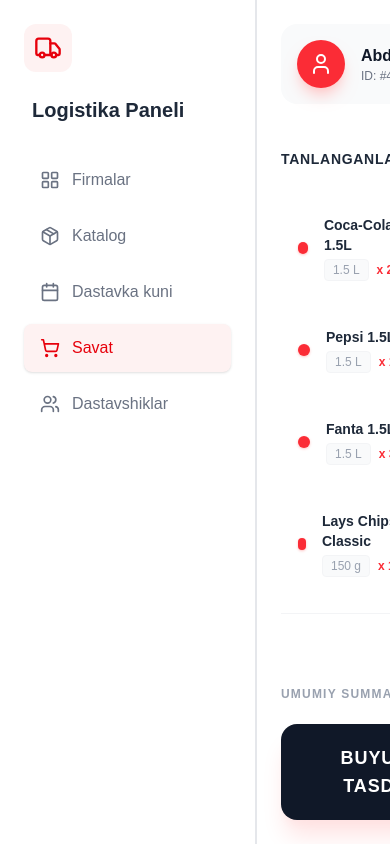
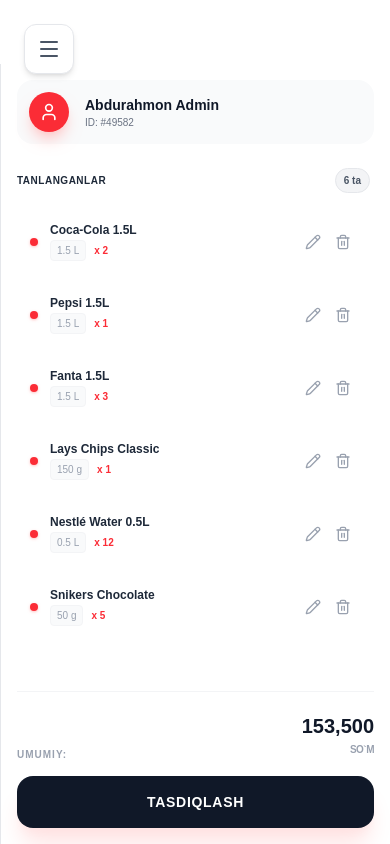
Before and after one commit to Ibrohim121/idea, a Next.js app: page /savat in a window 390 px wide. Built offline with nearby package versions, Linux system fonts and the light colour scheme.

Commit message:
responsive

```diff
--- a/app/components/CartDetails.tsx
+++ b/app/components/CartDetails.tsx
@@ -54,80 +54,80 @@
   }, [items]);
 
   return (
-    <section className={`${fullWidth ? 'flex-1' : 'w-85 hidden 2xl:flex'} bg-white border-l border-gray-200 p-6 flex flex-col h-full`}>
-      <div className="flex items-center gap-4 mb-10 p-4 bg-gray-50 rounded-2xl">
-        <div className="w-12 h-12 bg-red-500 rounded-full flex items-center justify-center text-white shadow-lg shadow-red-200">
-          <User size={24} />
+    <section className={`${fullWidth ? 'flex-1' : 'w-85 hidden 2xl:flex'} bg-white border-l border-gray-200 p-4 md:p-6 flex flex-col h-full`}>
+      <div className="flex items-center gap-4 mb-6 md:mb-10 p-3 md:p-4 bg-gray-50 rounded-2xl">
+        <div className="w-10 h-10 md:w-12 md:h-12 bg-red-500 rounded-full flex items-center justify-center text-white shadow-lg shadow-red-200">
+          <User size={20} className="md:w-[24px]" />
         </div>
         <div className="overflow-hidden">
-          <p className="font-bold text-gray-900 truncate">Abdurahmon Admin</p>
-          <p className="text-xs text-gray-500 font-medium">ID: #49582</p>
+          <p className="font-bold text-gray-900 truncate text-sm md:text-base">Abdurahmon Admin</p>
+          <p className="text-[10px] md:text-xs text-gray-500 font-medium">ID: #49582</p>
         </div>
       </div>
 
-      <div className="flex-1 overflow-y-auto pr-2 custom-scrollbar">
-        <div className="flex justify-between items-center mb-6">
-          <h3 className="font-bold text-gray-800 uppercase tracking-wider text-sm">Tanlanganlar</h3>
-          <span className="text-xs bg-gray-100 px-3 py-1.5 rounded-full text-gray-600 font-bold border border-gray-200">
-            {items.length} ta mahsulot
+      <div className="flex-1 overflow-y-auto pr-1 md:pr-2 custom-scrollbar">
+        <div className="flex justify-between items-center mb-4 md:mb-6">
+          <h3 className="font-bold text-gray-800 uppercase tracking-wider text-[10px] md:text-sm">Tanlanganlar</h3>
+          <span className="text-[10px] md:text-xs bg-gray-100 px-2 md:px-3 py-1 md:py-1.5 rounded-full text-gray-600 font-bold border border-gray-200">
+            {items.length} ta
           </span>
         </div>
 
-        <div className="space-y-3">
+        <div className="space-y-2 md:space-y-3">
           {items.map((item) => (
-            <div key={item.id} className="flex items-center justify-between group cursor-pointer p-4 hover:bg-red-50/40 rounded-2xl transition-all border border-transparent hover:border-red-100 hover:shadow-sm">
-              <div className="flex items-center gap-4">
-                <div className="w-3 h-3 rounded-full bg-red-500 shadow-sm shadow-red-200" />
+            <div key={item.id} className="flex items-center justify-between group cursor-pointer p-3 md:p-4 hover:bg-red-50/40 rounded-2xl transition-all border border-transparent hover:border-red-100 hover:shadow-sm">
+              <div className="flex items-center gap-3 md:gap-4">
+                <div className="w-2 h-2 md:w-3 md:h-3 rounded-full bg-red-500 shadow-sm shadow-red-200 shrink-0" />
                 <div>
-                  <h4 className="font-bold text-gray-800 text-sm">{item.name}</h4>
-                  <div className="flex items-center gap-2 mt-1">
-                    <span className="text-xs text-gray-400 bg-gray-50 px-2 py-0.5 rounded border border-gray-100">
+                  <h4 className="font-bold text-gray-800 text-xs md:text-sm line-clamp-1">{item.name}</h4>
+                  <div className="flex items-center gap-2 mt-0.5 md:mt-1">
+                    <span className="text-[10px] md:text-xs text-gray-400 bg-gray-50 px-1.5 md:px-2 py-0.5 rounded border border-gray-100">
                       {item.size}
                     </span>
-                    <span className="text-xs font-black text-red-500">
+                    <span className="text-[10px] md:text-xs font-black text-red-500">
                       x {item.quantity}
                     </span>
                   </div>
                 </div>
               </div>
-              <div className="flex items-center gap-1">
+              <div className="flex items-center gap-0.5 md:gap-1">
                 <button
                   onClick={() => handleEditClick(item)}
-                  className="p-2 text-gray-400 hover:text-blue-600 hover:bg-blue-50 rounded-xl transition-all opacity-0 group-hover:opacity-100"
+                  className="p-1.5 md:p-2 text-gray-400 hover:text-blue-600 hover:bg-blue-50 rounded-xl transition-all opacity-100 lg:opacity-0 lg:group-hover:opacity-100"
                 >
-                  <Pencil size={18} />
+                  <Pencil size={16} className="md:w-[18px]" />
                 </button>
                 <button
                   onClick={() => handleDeleteClick(item.id)}
-                  className="p-2 text-gray-400 hover:text-red-600 hover:bg-red-50 rounded-xl transition-all opacity-0 group-hover:opacity-100"
+                  className="p-1.5 md:p-2 text-gray-400 hover:text-red-600 hover:bg-red-50 rounded-xl transition-all opacity-100 lg:opacity-0 lg:group-hover:opacity-100"
                 >
-                  <Trash2 size={18} />
+                  <Trash2 size={16} className="md:w-[18px]" />
                 </button>
-                <ChevronRight size={18} className="text-gray-300 group-hover:text-red-500 transition-colors ml-1" />
+                <ChevronRight size={16} className="text-gray-300 group-hover:text-red-500 transition-colors ml-1 hidden md:block" />
               </div>
             </div>
           ))}
           {items.length === 0 && (
-            <div className="text-center py-20 bg-gray-50 rounded-3xl border-2 border-dashed border-gray-200">
-              <p className="text-gray-400 font-medium">Savat bo&apos;sh</p>
+            <div className="text-center py-10 md:py-20 bg-gray-50 rounded-3xl border-2 border-dashed border-gray-200">
+              <p className="text-sm md:text-base text-gray-400 font-medium">Savat bo&apos;sh</p>
             </div>
           )}
         </div>
       </div>
 
-      <div className="mt-auto pt-8 border-t border-gray-100">
-        <div className="flex justify-between items-end mb-6">
-          <span className="text-gray-400 font-bold text-xs uppercase tracking-widest leading-none">Umumiy summa:</span>
+      <div className="mt-auto pt-6 md:pt-8 border-t border-gray-100">
+        <div className="flex justify-between items-end mb-4 md:mb-6">
+          <span className="text-gray-400 font-bold text-[10px] md:text-xs uppercase tracking-widest leading-none">Umumiy:</span>
           <div className="text-right">
-            <span className="font-black text-3xl text-gray-900 block leading-none">
+            <span className="font-black text-xl md:text-3xl text-gray-900 block leading-none">
               {totalPrice.toLocaleString('uz-UZ')}
             </span>
-            <span className="text-xs font-bold text-gray-400 uppercase tracking-tighter">so`m</span>
+            <span className="text-[10px] md:text-xs font-bold text-gray-400 uppercase tracking-tighter">so`m</span>
           </div>
         </div>
         <button
-         className="w-full bg-gray-900 text-white py-5 rounded-2xl font-black text-lg hover:bg-red-600 shadow-xl shadow-red-100 transition-all active:scale-[0.98] uppercase tracking-wider">
-          Buyurtmani tasdiqlash
+          className="w-full bg-gray-900 text-white py-4 md:py-5 rounded-2xl font-black text-sm md:text-lg hover:bg-red-600 shadow-xl shadow-red-100 transition-all active:scale-[0.98] uppercase tracking-wider">
+          Tasdiqlash
         </button>
       </div>
 
--- a/app/components/Sidebar.tsx
+++ b/app/components/Sidebar.tsx
@@ -1,8 +1,8 @@
 
 'use client';
-import React from 'react';
+import React, { useState } from 'react';
 
-import { LayoutGrid, ShoppingCart, Truck, Calendar, Users, Package } from 'lucide-react';
+import { LayoutGrid, ShoppingCart, Truck, Calendar, Users, Package, Menu, X } from 'lucide-react';
 import { clsx, type ClassValue } from 'clsx';
 import { twMerge } from 'tailwind-merge';
 import Link from 'next/link';
@@ -23,14 +23,42 @@
 
 export default function Sidebar() {
   const pathname = usePathname();
+  const [isOpen, setIsOpen] = useState(false);
+
+  const toggleSidebar = () => setIsOpen(!isOpen);
 
   return (
-    <aside className="w-64 bg-white border-r border-gray-200 flex flex-col h-full shrink-0">
+    <>
+      {/* Mobile Hamburger Button */}
+      <button
+        onClick={toggleSidebar}
+        className="lg:hidden fixed top-6 left-6 z-50 p-3 bg-white border border-gray-200 rounded-xl shadow-md text-gray-600 hover:text-red-500 transition-colors"
+      >
+        {isOpen ? <X size={24} /> : <Menu size={24} />}
+      </button>
+
+      {/* Backdrop for Mobile */}
+      {isOpen && (
+        <div
+          className="lg:hidden fixed inset-0 bg-black/50 backdrop-blur-sm z-40 transition-opacity"
+          onClick={toggleSidebar}
+        />
+      )}
+
+      {/* Sidebar Content */}
+      <aside className={cn(
+        "fixed lg:static inset-y-0 left-0 z-40 w-64 bg-white border-r border-gray-200 flex flex-col h-full shrink-0 transition-transform duration-300 transform",
+        isOpen ? "translate-x-0" : "-translate-x-full lg:translate-x-0"
+      )}>
         <div className="p-6">
-        <div className="w-12 h-12 bg-red-50 rounded-xl flex items-center justify-center mb-6">
+          <div className="flex items-center gap-3 mb-6">
+            <div className="w-12 h-12 bg-red-50 rounded-xl flex items-center justify-center">
               <Truck className="text-red-600" size={28} />
             </div>
-        <h2 className="text-xl font-bold text-gray-800 mb-8 px-2">Logistika Paneli</h2>
+            <h2 className="text-xl font-bold text-gray-800 lg:block hidden">Logistika</h2>
+          </div>
+          <h2 className="text-xl font-bold text-gray-800 mb-8 px-2 lg:hidden">Logistika Paneli</h2>
+          <h2 className="text-xl font-bold text-gray-800 mb-8 px-2 lg:block hidden">Panel</h2>
 
           <nav className="space-y-2">
             {menuItems.map((item) => {
@@ -39,6 +67,7 @@
                 <Link
                   key={item.name}
                   href={item.path}
+                  onClick={() => setIsOpen(false)}
                   className={cn(
                     "flex items-center gap-3 w-full text-left font-medium px-4 py-3 rounded-lg transition-all",
                     isActive
@@ -54,5 +83,6 @@
           </nav>
         </div>
       </aside>
+    </>
   );
 }
--- a/app/page.tsx
+++ b/app/page.tsx
@@ -3,12 +3,14 @@
 
 export default function CatalogPage() {
   return (
-    <div className="flex h-screen w-full overflow-hidden bg-white">
+    <div className="flex h-screen w-full overflow-hidden bg-white flex-col lg:flex-row">
       {/* 1. Chap taraf */}
       <Sidebar />
 
       {/* 2. Markaz */}
-      <FirmGrid />
+      <div className="flex-1 overflow-y-auto mt-16 lg:mt-0">
+        <FirmGrid />
+      </div>
     </div>
   );
 }
--- a/app/savat/page.tsx
+++ b/app/savat/page.tsx
@@ -5,12 +5,14 @@
 
 export default function SavatPage() {
     return (
-        <div className="flex h-screen w-full overflow-hidden bg-white">
+        <div className="flex h-screen w-full overflow-hidden bg-white flex-col lg:flex-row">
             {/* 1. Chap taraf (Sidebar) */}
             <Sidebar />
 
             {/* 2. Markaz/O'ng taraf (Savat tafsiloti) - Sidebar'dan qolgan qismni egallaydi */}
-            <CartDetails fullWidth={true} />
+            <main className="flex-1 overflow-y-auto mt-16 lg:mt-0">
+                <CartDetails fullWidth={true} />
+            </main>
         </div>
     );
 }
```
Also changed, not shown: app/components/FirmGrid.tsx (+9 -9 lines), app/dastavka/page.tsx (+6 -6 lines), app/dastavshiklar/page.tsx (+4 -4 lines), app/katalog/page.tsx (+6 -6 lines). Lines whose indentation alone changed are shown as unchanged.
